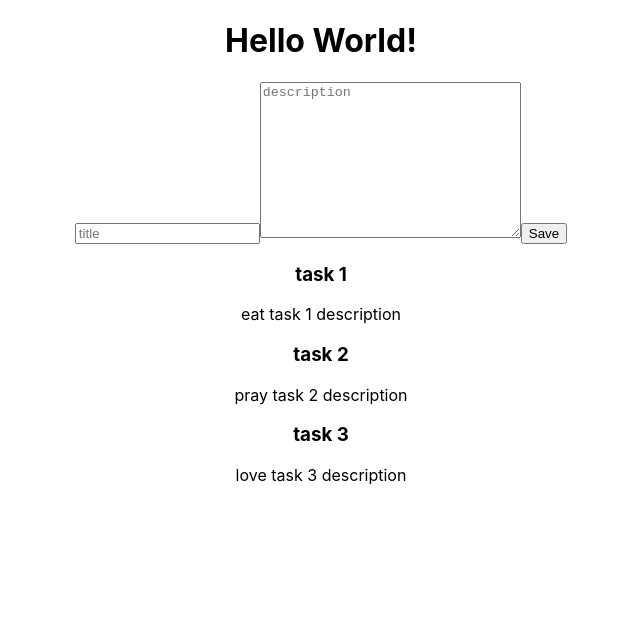
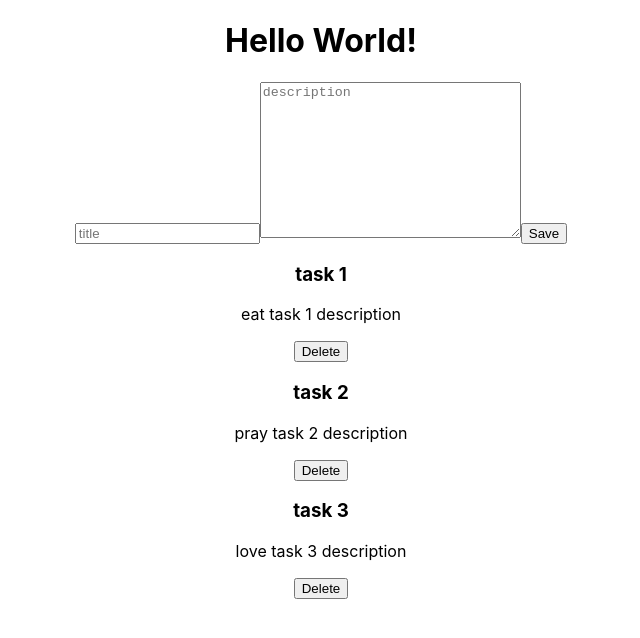
Before and after one commit to lucianatux/frontendProjects, a React (Create React App) app in the folder reactReduxExample/crud-app/: page / in a window 1280 px wide. Shown: the top 638 px of the page, without its empty margins (319-959 px from the left). Built offline with nearby package versions, Linux system fonts and the light colour scheme.

Commit message:
dispatch

```diff
--- a/reactReduxExample/crud-app/src/components/TaskList.js
+++ b/reactReduxExample/crud-app/src/components/TaskList.js
@@ -1,9 +1,15 @@
-import {useSelector} from 'react-redux'
+import {useSelector, useDispatch} from 'react-redux'
+import {deleteTask} from '../features/tasks/taskSlice'
 
 function TaskList() {
-console.log('TaskList')
 const tasks= useSelector(state => state.tasks);
 console.log(tasks);
+const dispatch = useDispatch();
+
+const handleDelete = (id) => {
+  console.log(id);
+  dispatch(deleteTask(id));
+};
 
   return (
     <div>
@@ -11,6 +17,7 @@
         <div key={task.id}>
           <h3>{task.title}</h3>
           <p>{task.description}</p>
+          <button onClick={() => handleDelete(task.id)}>Delete</button>
         </div>
       )
 
--- a/reactReduxExample/crud-app/src/features/tasks/taskSlice.js
+++ b/reactReduxExample/crud-app/src/features/tasks/taskSlice.js
@@ -29,9 +29,12 @@
             console.log(state, action);
             state.push(action.payload);
            //[...state, action.payload];
+        },
+        deleteTask: (state, action) => {
+            console.log(action);
         }
     }
 })
 
-export const {addTask} = taskSlice.actions
+export const {addTask, deleteTask} = taskSlice.actions
 export default taskSlice.reducer
```
